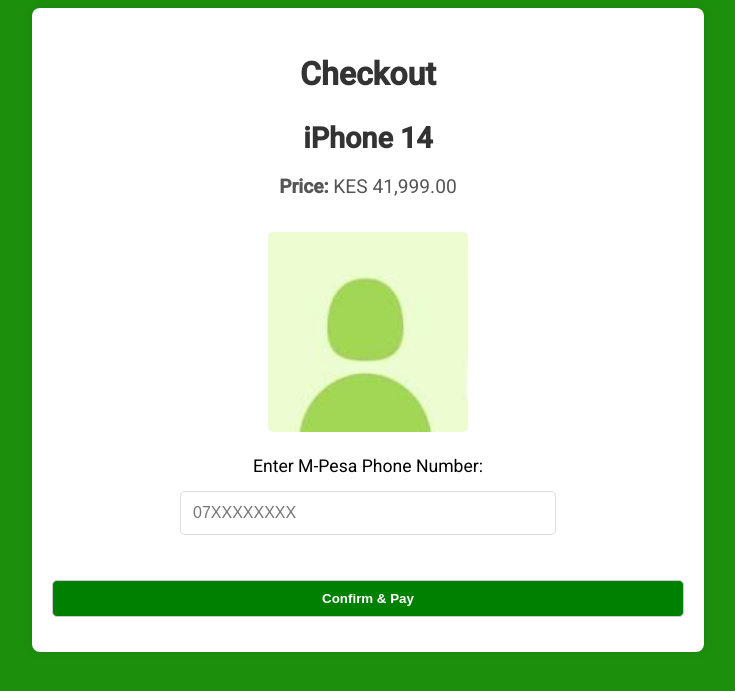
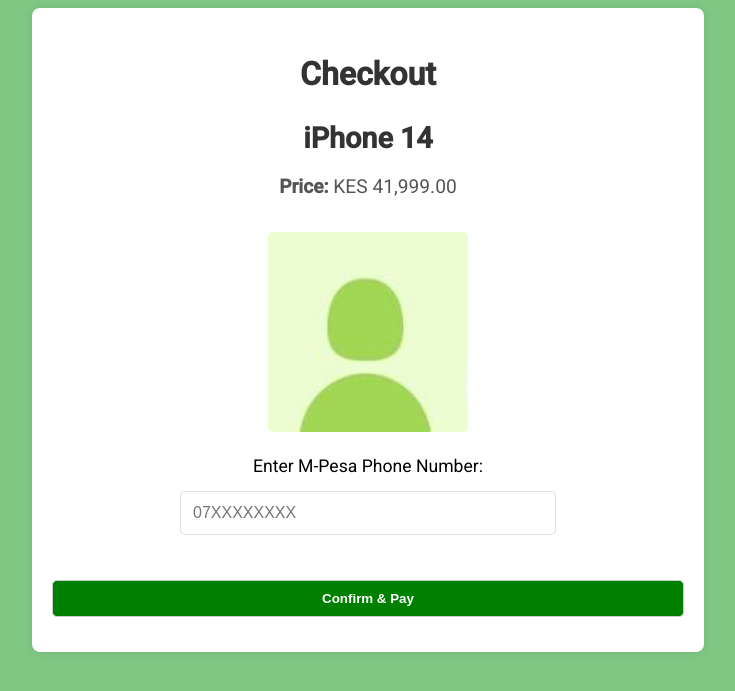
Before and after one commit to EddMarwa/Admin-Green-Market, a PHP site: the page made by checkout.php in a window 1280 px wide. Shown: the top 691 px of the page, without its empty margins (272-1007 px from the left). Run offline with PHP 8.4, Linux system fonts and the light colour scheme; a user stored in the database is signed in; data comes from the database, SQL or seed files in the repository.

Commit message:
perfection

```diff
--- a/checkout.php
+++ b/checkout.php
@@ -59,7 +59,7 @@ if ($isLease) {
     <style>
         body {
             font-family: 'Roboto', sans-serif;
-            background-color: rgb(28, 144, 13);
+            background-color: #81C784;
         }
         .checkout-container {
             width: 50%;
```
